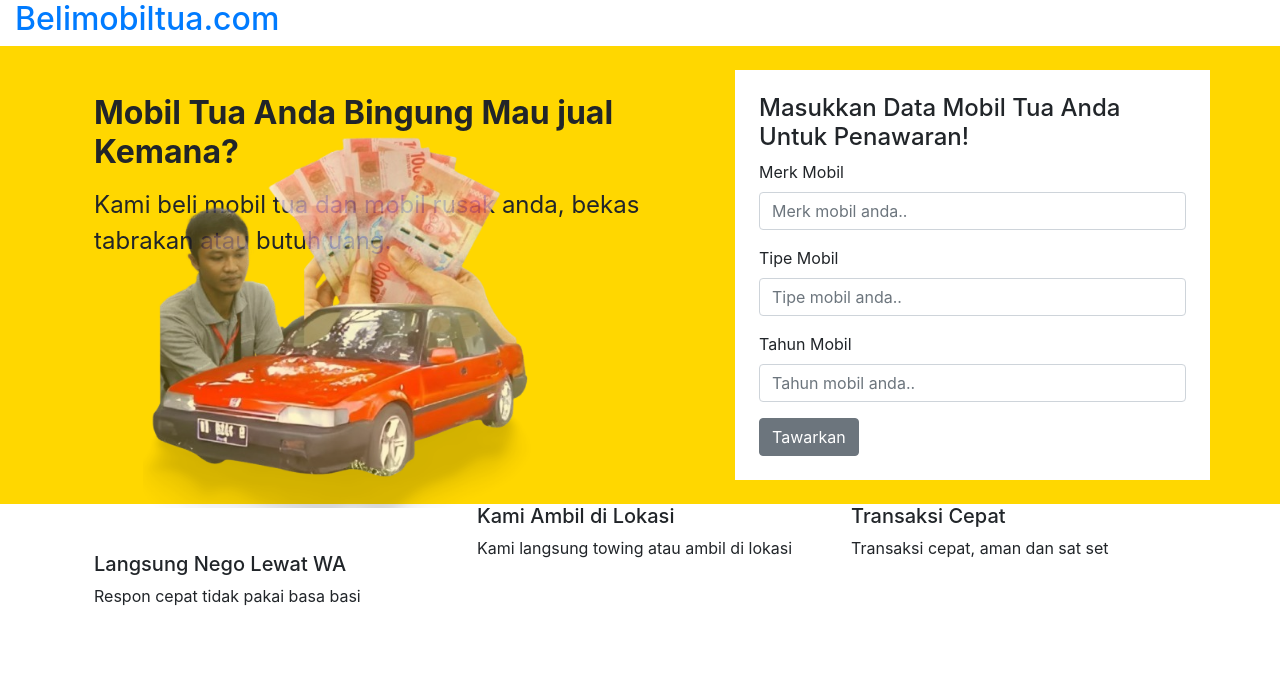
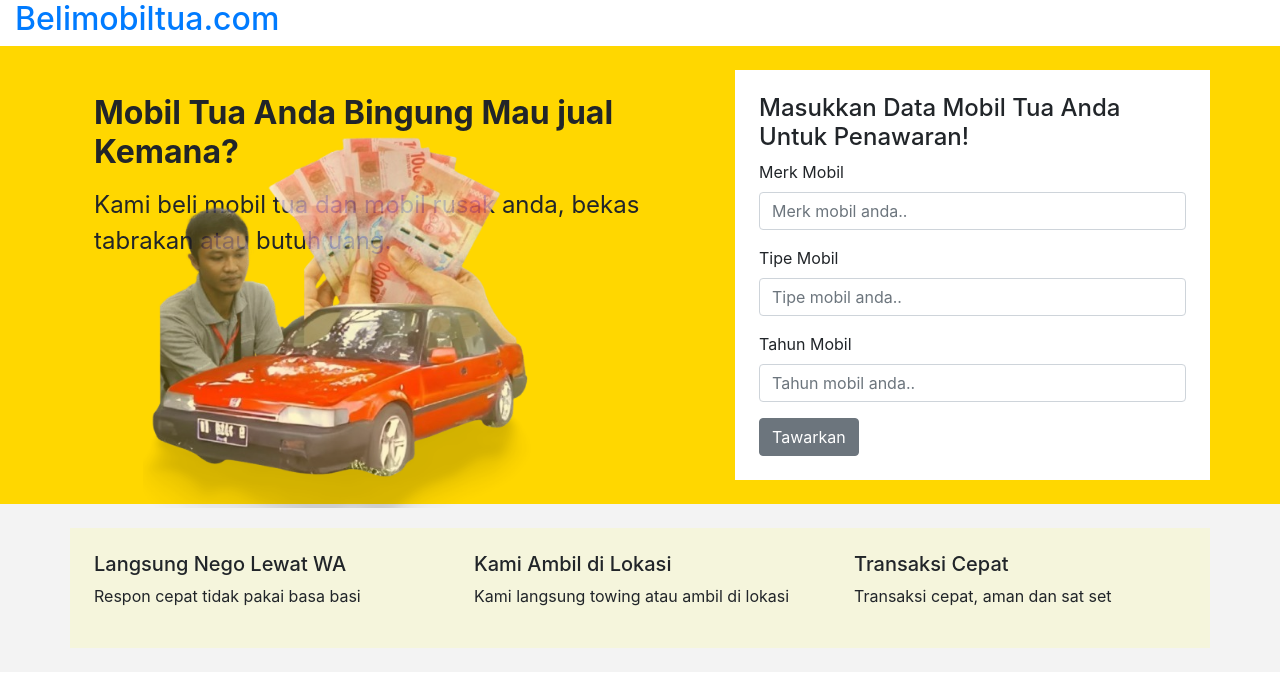
Before and after one commit to kemtol/belimobiltua, a Jekyll site: the page built from index.html, in a window 1280 px wide. Shown: the top 687 px of the page. Built offline with Jekyll 4.4.1, drawn with Linux system fonts in a browser that asks for light colours.

Commit message:
enhance three-step section with updated ID and improved styling for steps

```diff
--- a/_layouts/default.html
+++ b/_layouts/default.html
@@ -72,19 +72,18 @@
       </div>
     </div>
 
-    <div id="threeStep">
+    <div id="threeSteps">
       <div class="container">
         <div class="row">
-          <div class="col-lg col-lg mt-4 mb-4 p-4">
+          <div class="step col-lg col-lg mt-4 mb-4 p-4">
             <h5>Langsung Nego Lewat WA</h5>
             <p>Respon cepat tidak pakai basa basi</p>
           </div>
-          <div class="col-lg">
+          <div class="step col-lg col-lg mt-4 mb-4 p-4">
             <h5>Kami Ambil di Lokasi</h5>
             <p>Kami langsung towing atau ambil di lokasi</p>
-
           </div>
-          <div class="col-lg">
+          <div class="step col-lg col-lg mt-4 mb-4 p-4">
             <h5>Transaksi Cepat</h5>
             <p>Transaksi cepat, aman dan sat set</p>
           </div>
--- a/style.css
+++ b/style.css
@@ -30,3 +30,7 @@ header h1 a{
 #threeSteps{
   background-color: #f3f3f3
 }
+
+#threeSteps .step{
+  background-color: beige;
+}
```
